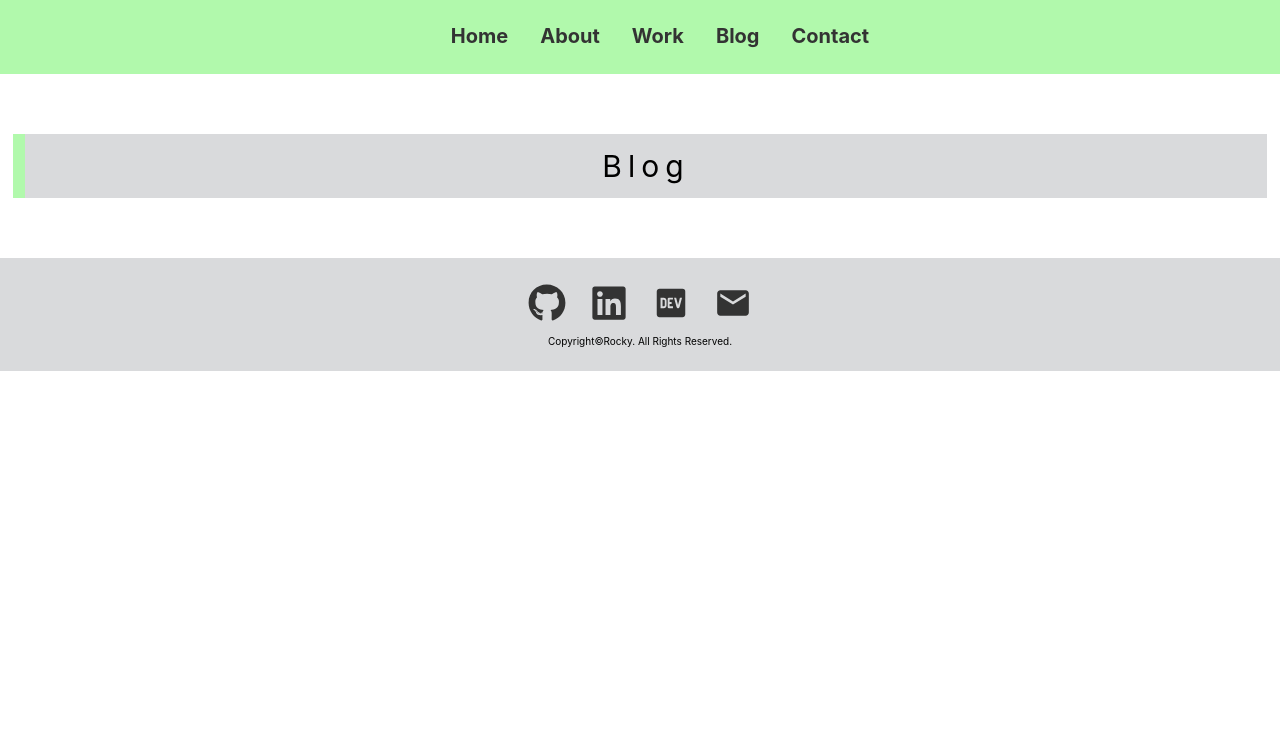
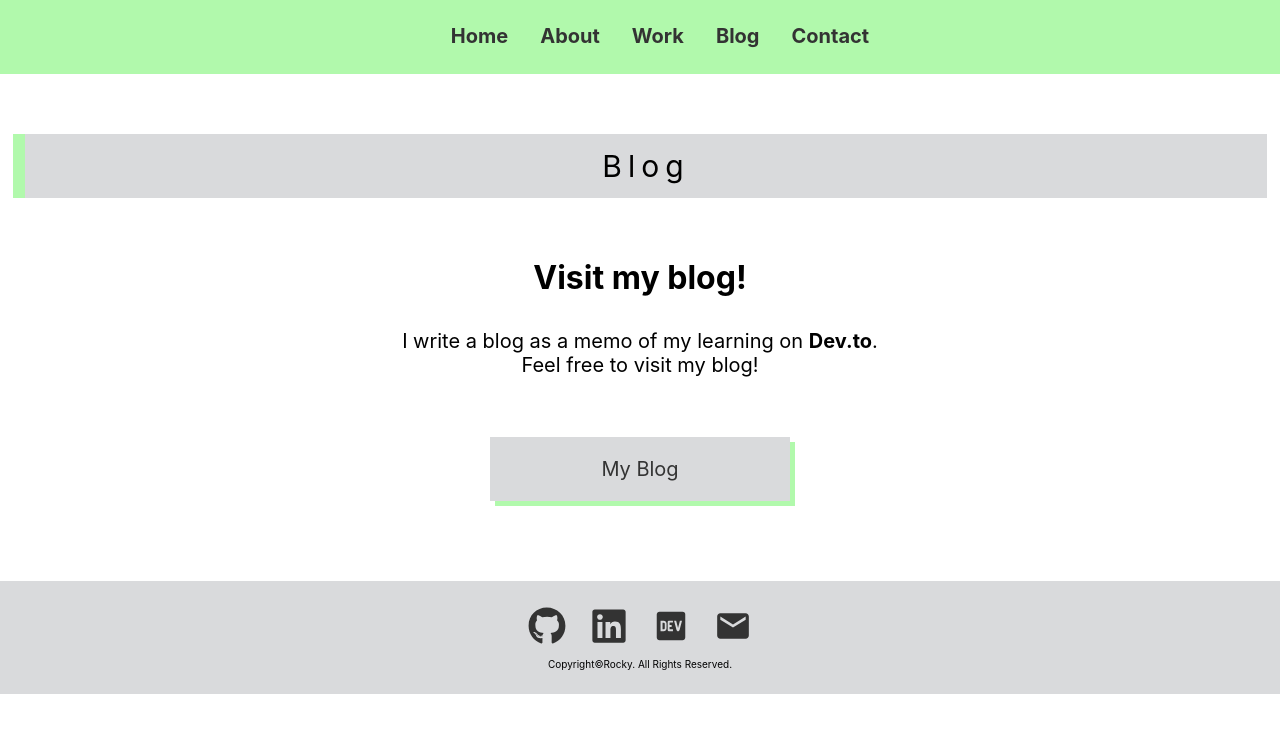
Before and after one commit to rockyueno0223/portfolio-v1, a React (Create React App) app: page /blog in a window 1280 px wide. Shown: the top 732 px of the page. Built offline with nearby package versions, Linux system fonts and the light colour scheme.

Commit message:
Update Blog Page

```diff
--- a/src/components/Button.jsx
+++ b/src/components/Button.jsx
@@ -1,10 +1,11 @@
 import React from 'react'
 import { Link } from "react-router-dom";
 
-const Button = ({title, pass}) => {
+const Button = ({title, pass, target}) => {
   return (
     <div className='button'>
       <Link to={pass}
+        target={target}
         onClick={() => {
           window.scroll(0, 0);
         }}
--- a/src/pages/Blog.js
+++ b/src/pages/Blog.js
@@ -1,10 +1,19 @@
 import React from "react";
 import Label from "../components/Label";
+import Button from "../components/Button";
 
 const Blog = () => {
   return (
     <>
       <Label title="Blog" />
+      <p className="my-blog">
+        Visit my blog!
+      </p>
+      <p className="blog-text">
+        I write a blog as a memo of my learning on <span>Dev.to</span>.<br />
+        Feel free to visit my blog!
+      </p>
+      <Button title="My Blog" pass="https://dev.to/rockyueno0223" target="_blank"/>
     </>
   )
 }
--- a/src/pages/Contact.js
+++ b/src/pages/Contact.js
@@ -11,7 +11,7 @@ const Contact = () => {
       </p>
       <p className="contact-text">
         I’m looking forward to having a wonderful time with you!<br/>
-        Please contact me if you’re even slightly intrested.
+        Please contact me if you’re even slightly interested.
       </p>
       <Button title="Contact" pass="mailto:rockyueno@gmail.com"/>
     </>
--- a/src/style/style.scss
+++ b/src/style/style.scss
@@ -384,6 +384,18 @@ footer{
   border: 1px solid $border-grey;
 }
 
+// Blog Page
+.my-blog{
+  font-weight: bold;
+  font-size: 32px;
+}
+
+.blog-text{
+
+  span{
+    font-weight: bold;
+  }
+}
 // Contact Page
 .contact-me {
   font-weight: bold;
```
